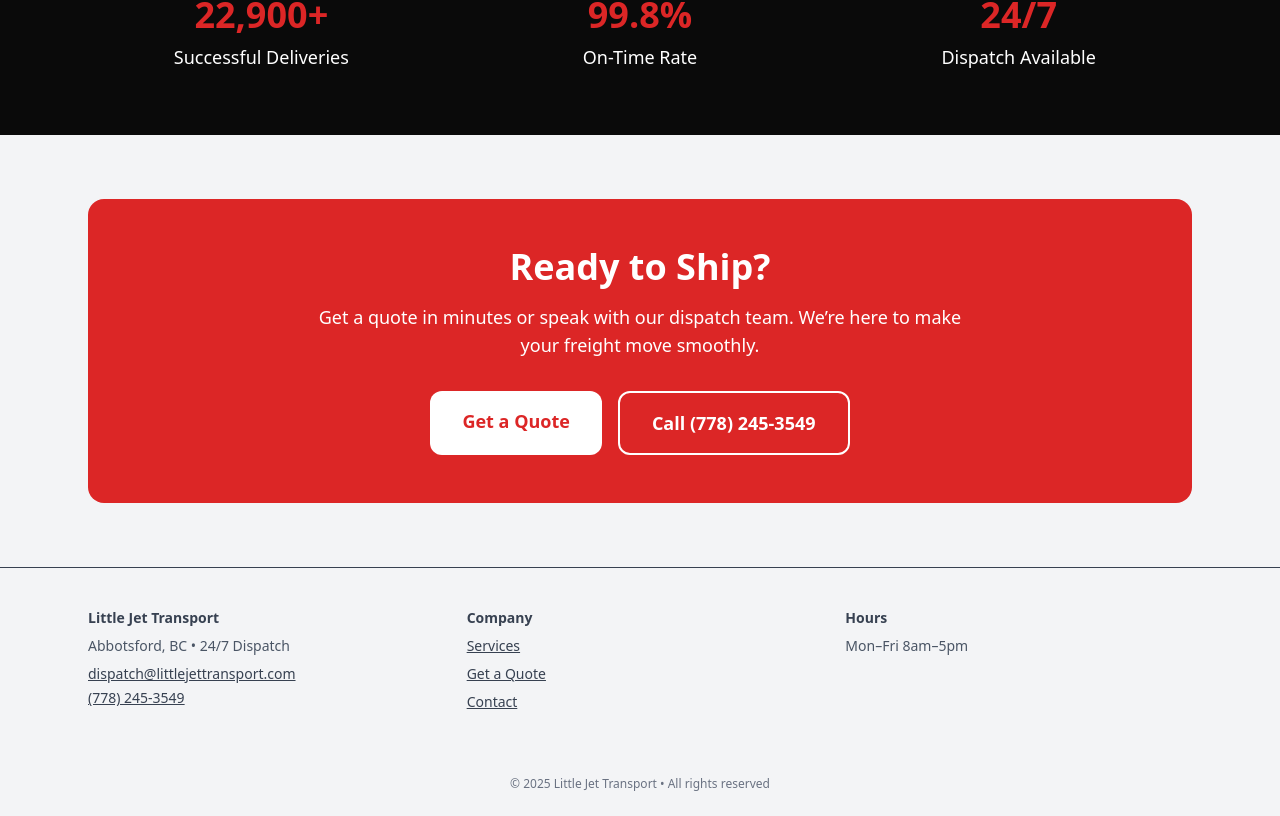
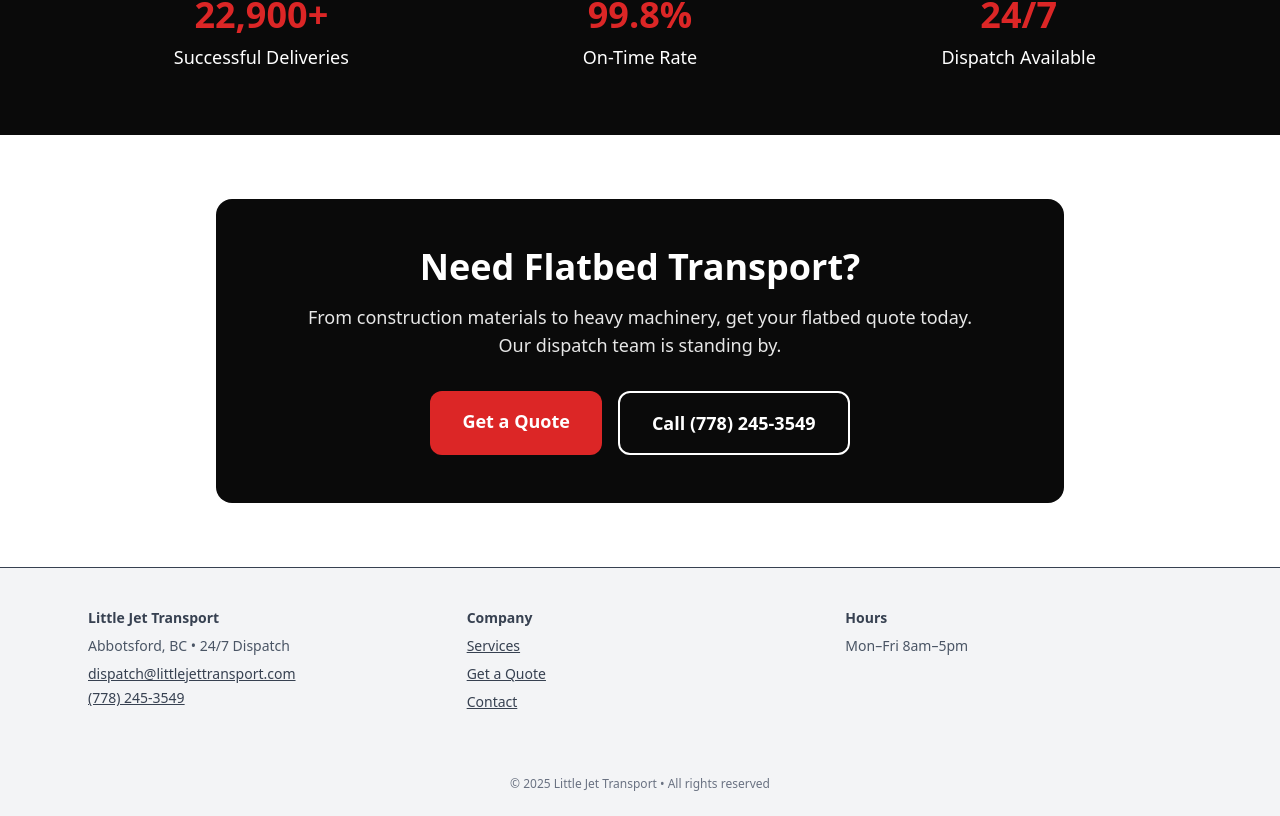
Before and after one commit to AngadSC/little-jet-site, a Next.js app: page / in a window 1280 px wide. Shown: the part 2794-3610 px from the top of the page. Built offline with nearby package versions, Linux system fonts and the light colour scheme.

Commit message:
Update page.tsx

```diff
--- a/src/app/page.tsx
+++ b/src/app/page.tsx
@@ -193,27 +193,29 @@ export default function Home() {
       </section>
 
       {/* CTA */}
-      <section className="mx-auto max-w-6xl px-6 py-16">
-        <div className="bg-brand-600 rounded-2xl p-8 md:p-12 text-center text-white">
+      <section className="bg-white py-16">
+        <div className="mx-auto max-w-4xl px-6">
+          <div className="bg-neutral-900 rounded-2xl p-8 md:p-12 text-center text-white">
             <h2 className="text-3xl md:text-4xl font-bold mb-4">
-            Ready to Ship?
+              Need Flatbed Transport?
             </h2>
-          <p className="text-lg mb-8 max-w-2xl mx-auto">
-            Get a quote in minutes or speak with our dispatch team. We&rsquo;re here to make your freight move smoothly.
+            <p className="text-lg mb-8 max-w-2xl mx-auto opacity-90">
+              From construction materials to heavy machinery, get your flatbed quote today. Our dispatch team is standing by.
             </p>
             <div className="flex flex-col sm:flex-row gap-4 justify-center">
               <Link
                 href="/quote"
-              className="px-8 py-4 rounded-xl bg-white text-brand-600 hover:bg-neutral-100 font-semibold text-lg transition-colors"
+                className="px-8 py-4 rounded-xl bg-brand-600 hover:bg-brand-700 text-white font-semibold text-lg transition-colors"
               >
                 Get a Quote
               </Link>
               <a
                 href="tel:+17782453549"
-              className="px-8 py-4 rounded-xl border-2 border-white text-white hover:bg-white hover:text-brand-600 font-semibold text-lg transition-colors"
+                className="px-8 py-4 rounded-xl border-2 border-white text-white hover:bg-white hover:text-neutral-900 font-semibold text-lg transition-colors"
               >
                 Call (778) 245-3549
               </a>
+            </div>
           </div>
         </div>
       </section>
```
Lines whose indentation alone changed are shown as unchanged.
